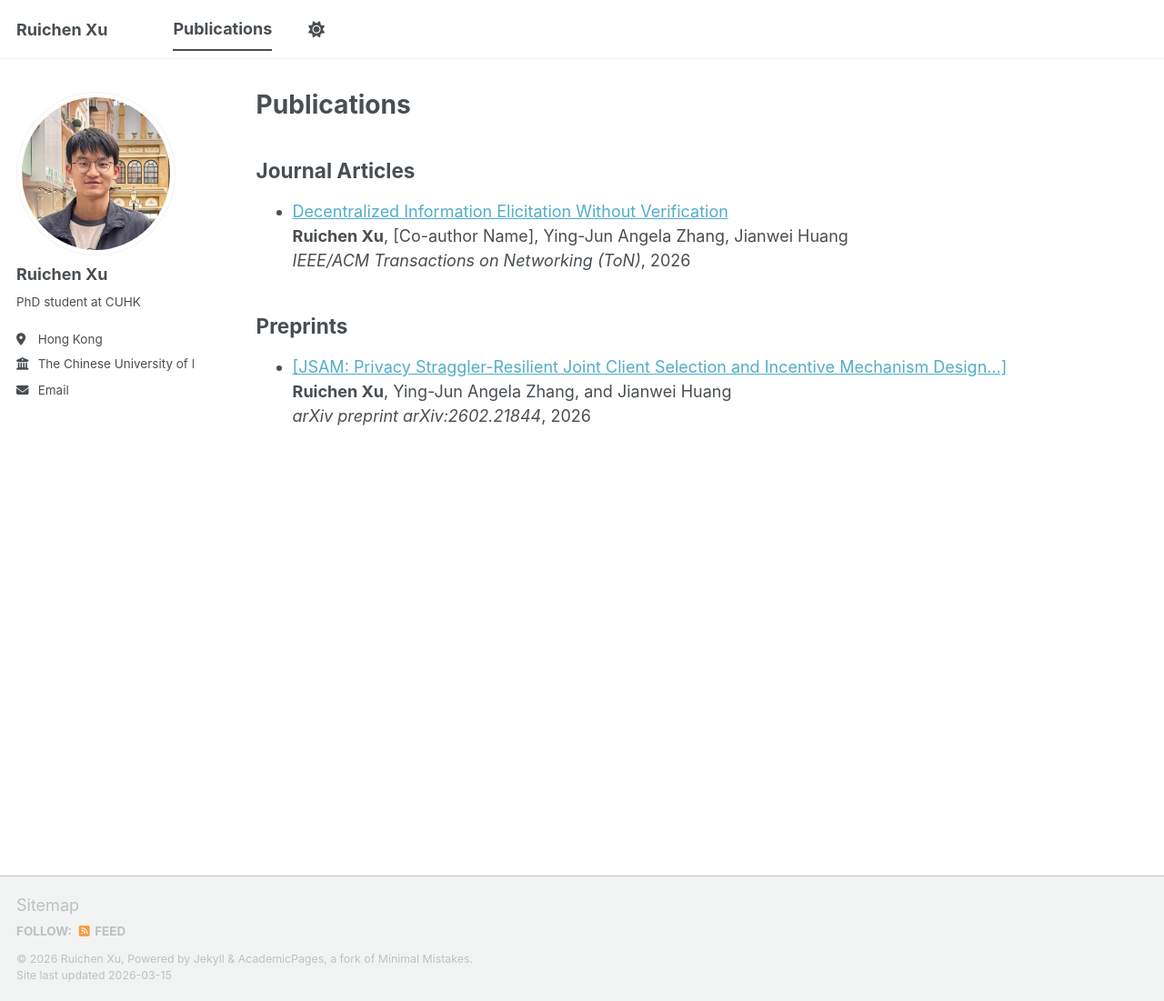
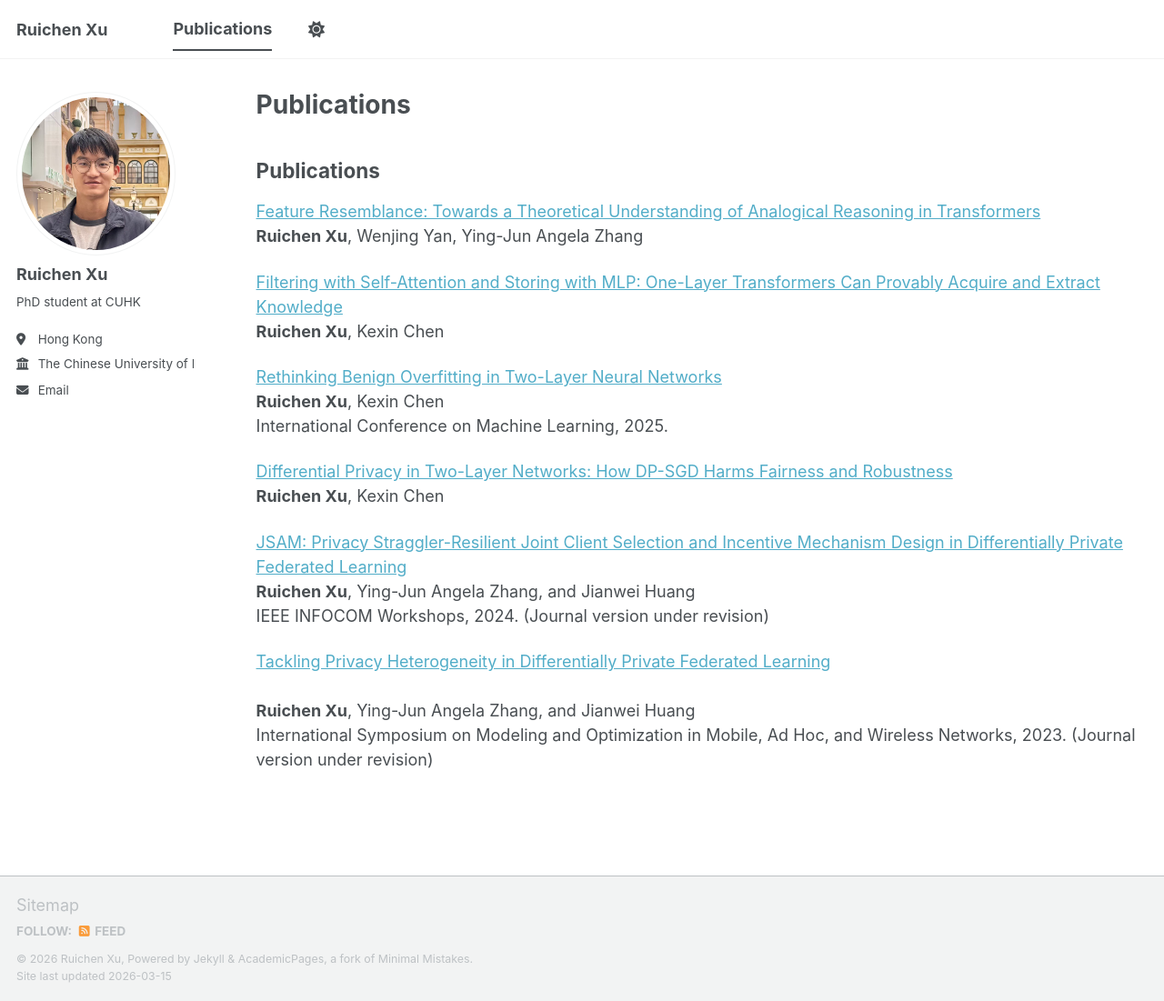
Before and after one commit to ruichenxu66/ruichenxu66.github.io, a Jekyll site: the page built from _pages/publications.md, in a window 1280 px wide and 1101 px high. Shown: the whole window at 91% size. Built offline with Jekyll 4.4.1, drawn with Linux system fonts in a browser that asks for light colours; a script bundle is joined from its source files by our own code; library files that are not in the unit come from our copies.

Commit message:
Update publications.md

```diff
--- a/_pages/publications.md
+++ b/_pages/publications.md
@@ -5,14 +5,23 @@ permalink: /publications/
 author_profile: true
 ---
 
-## Journal Articles
+## Publications
 
-* [Decentralized Information Elicitation Without Verification](#)
-  **Ruichen Xu**, [Co-author Name], Ying-Jun Angela Zhang, Jianwei Huang
-  *IEEE/ACM Transactions on Networking (ToN)*, 2026
+[Feature Resemblance: Towards a Theoretical Understanding of Analogical Reasoning in Transformers](https://arxiv.org/abs/2603.05143v1)<br>
+**Ruichen Xu**, Wenjing Yan, Ying-Jun Angela Zhang
 
-## Preprints
+[Filtering with Self-Attention and Storing with MLP: One-Layer Transformers Can Provably Acquire and Extract Knowledge](https://arxiv.org/abs/2508.00901) <br>
+**Ruichen Xu**, Kexin Chen
 
-* [[JSAM: Privacy Straggler-Resilient Joint Client Selection and Incentive Mechanism Design...]](https://arxiv.org/abs/2602.21844)
-  **Ruichen Xu**, Ying-Jun Angela Zhang, and Jianwei Huang
-  *arXiv preprint arXiv:2602.21844*, 2026
+[Rethinking Benign Overfitting in Two-Layer Neural Networks](https://arxiv.org/abs/2502.11893)<br>
+**Ruichen Xu**, Kexin Chen<br>
+International Conference on Machine Learning, 2025.
+
+[Differential Privacy in Two-Layer Networks: How DP-SGD Harms Fairness and Robustness](https://arxiv.org/pdf/2603.04881)<br>
+**Ruichen Xu**, Kexin Chen<br>
+
+[JSAM: Privacy Straggler-Resilient Joint Client Selection and Incentive Mechanism Design in Differentially Private Federated Learning](https://arxiv.org/abs/2602.21844)<br>
+**Ruichen Xu**, Ying-Jun Angela Zhang, and Jianwei Huang<br> IEEE INFOCOM Workshops, 2024. (Journal version under revision)
+
+[Tackling Privacy Heterogeneity in Differentially Private Federated Learning](https://arxiv.org/pdf/2602.22633)<br>
+  **Ruichen Xu**, Ying-Jun Angela Zhang, and Jianwei Huang<br> International Symposium on Modeling and Optimization in Mobile, Ad Hoc, and Wireless Networks, 2023. (Journal version under revision)
```
